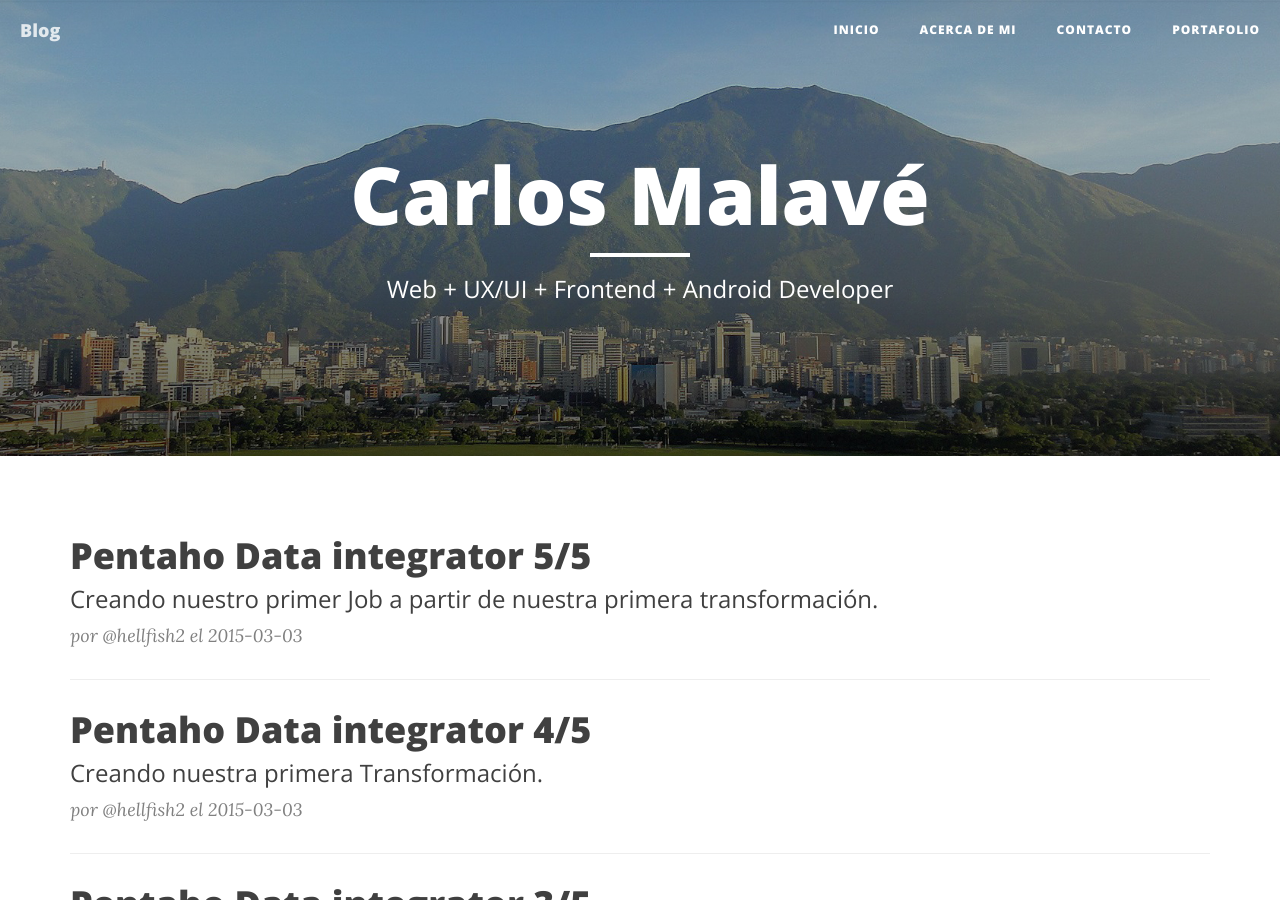
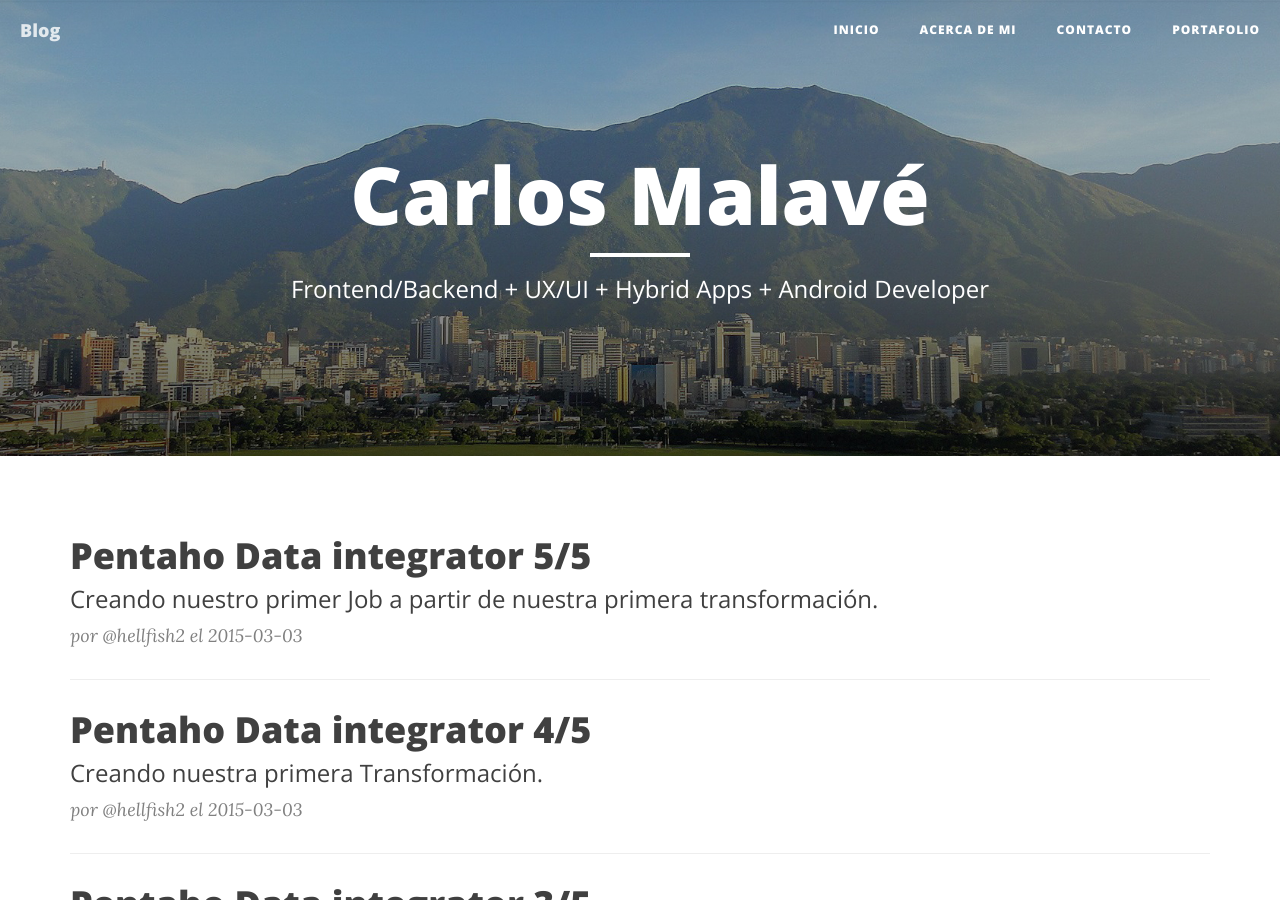
Before and after one commit to hellfish2/hellfish2.github.io, a Jekyll site: the page built from index.html, in a window 1280 px wide and 900 px high. Built offline with Jekyll 4.4.1, drawn with Linux system fonts in a browser that asks for light colours; nearby versions of some CDN libraries; the list of posts is cut into pages by our own code.

Commit message:
Fix index

```diff
--- a/index.html
+++ b/index.html
@@ -1,6 +1,6 @@
 ---
 layout: page
-description: "Web + UX/UI + Frontend + Android Developer"
+description: "Frontend/Backend + UX/UI + Hybrid Apps + Android Developer"
 ---
 
 {% for post in paginator.posts %}
```
